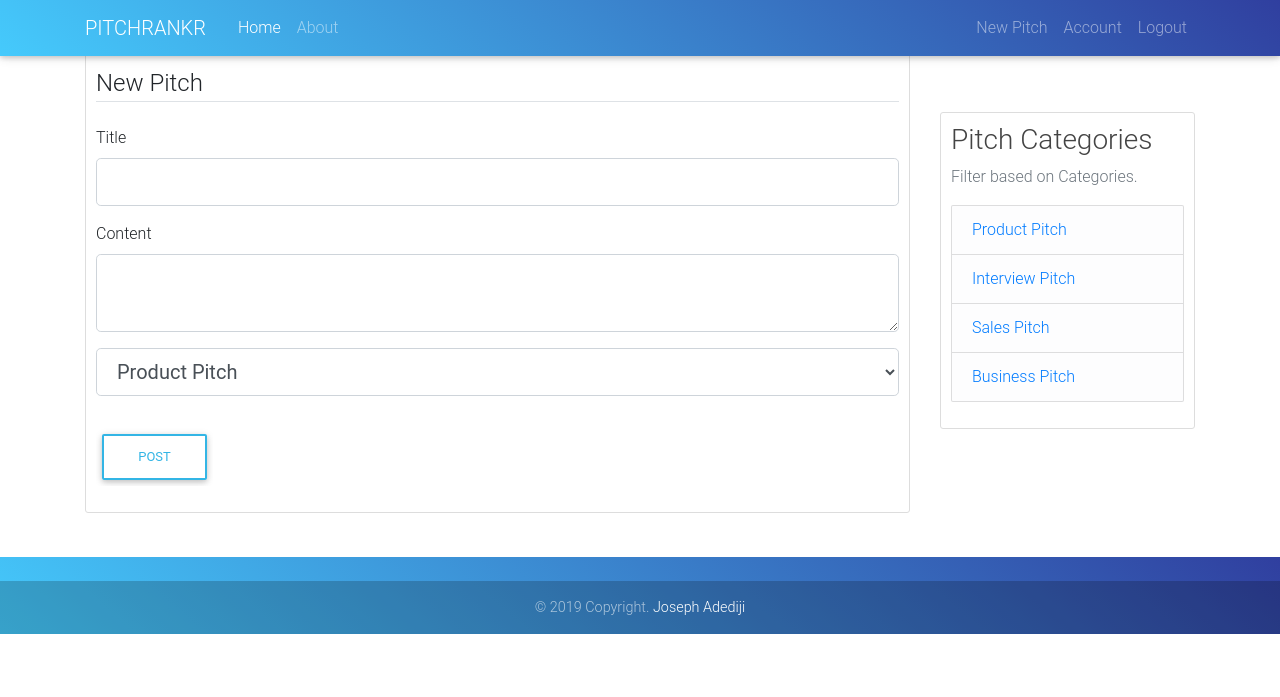
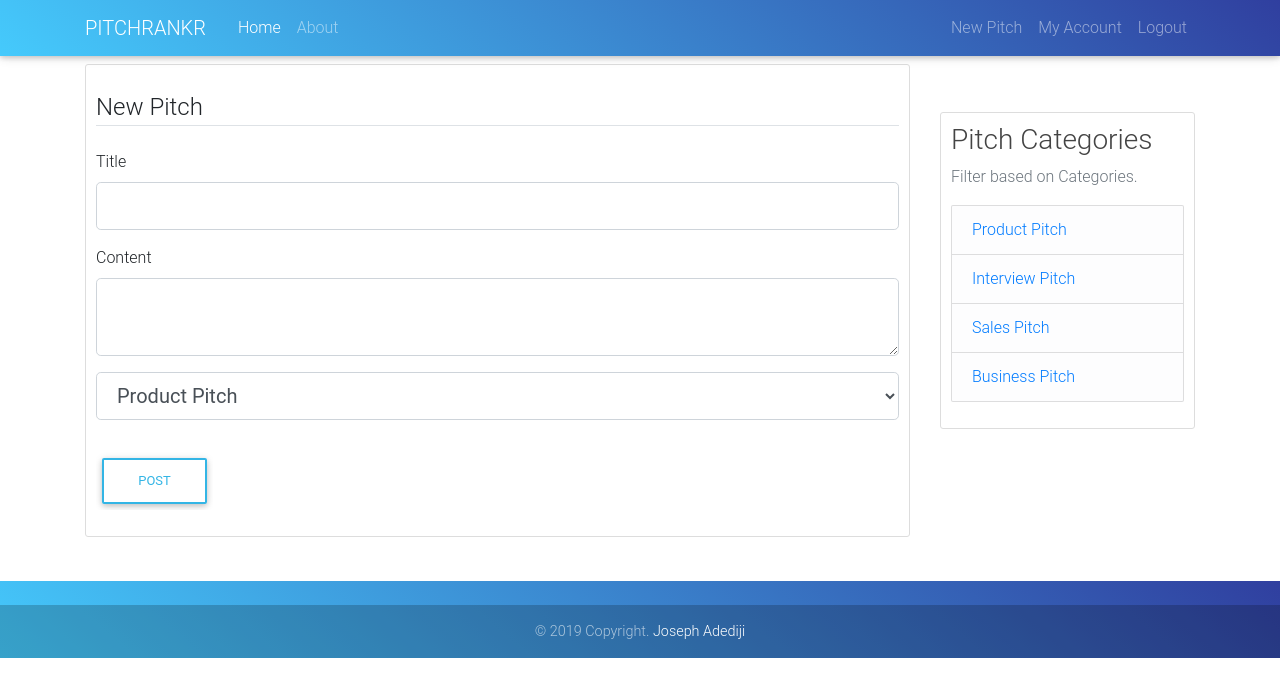
Before and after one commit to josylad/Flask-Pitch, a Flask app: page /post/new in a window 1280 px wide. Shown: the top 697 px of the page. Run offline with Flask 2, Linux system fonts and the light colour scheme; the visitor is signed in with stand-in values (Sample User, id 1); some libraries are stand-ins or nearby versions.

Commit message:
improve website layout and styling

```diff
--- a/app/templates/category.html
+++ b/app/templates/category.html
@@ -1,7 +1,7 @@
 {% extends "layout.html" %}
 
 {% block content%}
-    <h2 class="mb-4 mt-4 pt-4"> Pitches in {{category}} </h2>
+    <h2 class="mb-4 mt-5 pt-4"> Pitches in {{category}} </h2>
 
     {% for post in post %}
 
--- a/app/templates/navbar.html
+++ b/app/templates/navbar.html
@@ -14,7 +14,7 @@
                 <div class="navbar-nav">
                 {% if current_user.is_authenticated %}
                 <a class="nav-item nav-link" href="{{ url_for('posts.new_post') }}">New Pitch</a>
-                <a class="nav-item nav-link" href="{{ url_for('users.account') }}">Account</a>
+                <a class="nav-item nav-link" href="{{ url_for('users.account') }}">My Account</a>
                 <a class="nav-item nav-link" href="{{ url_for('users.logout') }}">Logout</a>
                 {% else %}
                 <a class="nav-item nav-link" href="{{ url_for('users.login') }}">Login</a>
--- a/app/templates/new-post.html
+++ b/app/templates/new-post.html
@@ -1,7 +1,7 @@
 {% extends "layout.html" %}
 
 {% block content%}
-<div class="content-section mt-4 pt-4">
+<div class="content-section mt-5 pt-4">
         <form method="POST" action="">
             {{ form.hidden_tag() }}
             <fieldset class="form-group">
```
Also changed, not shown: android-chrome-192x192.png (deleted), android-chrome-512x512.png (deleted), apple-touch-icon.png (deleted), favicon-16x16.png (deleted), favicon-32x32.png (deleted), favicon.ico (deleted).
